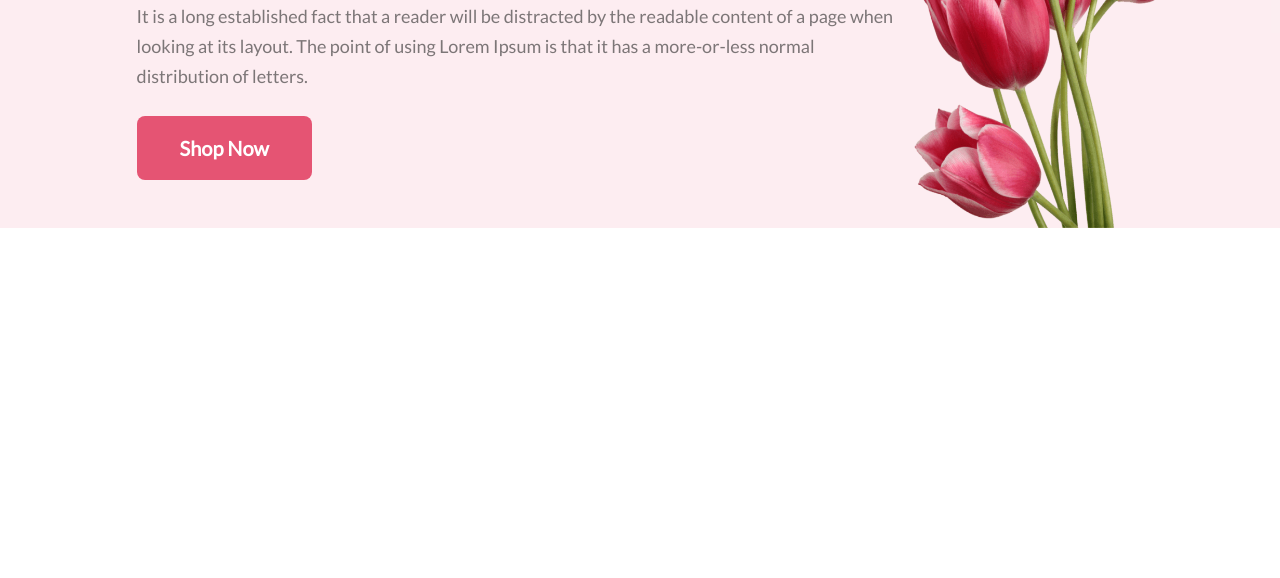
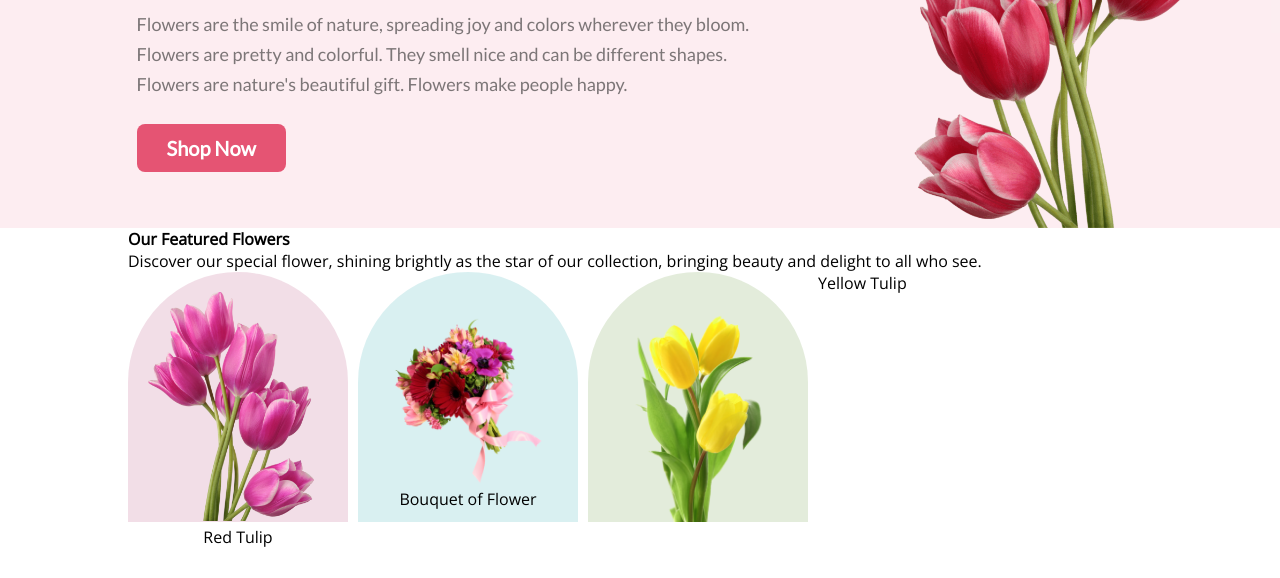
Before and after one commit to sabbirsiddique/assignment-01-flower-shop, a plain HTML site: page index.html in a window 1280 px wide. Shown: the part 222-800 px from the top of the page. Drawn offline with nearby package versions, Linux system fonts and the light colour scheme.

Commit message:
secction 2 conitnue

```diff
--- a/index.html
+++ b/index.html
@@ -13,11 +13,15 @@
 
 <body>
     <header>
+        <!-- Section-1 starts here -->
         <section class="flower-shop-section1">
             <div class="flower-shop-container">
                 <div class="about-flower">
                     <h1 class="heading">Let's make <br> beautiful flowers a <br> part of your life.</h1>
-                    <p class="flower-description">It is a long established fact that a reader will be distracted by the readable content of a page when looking at its layout. The point of using Lorem Ipsum is that it has a more-or-less normal distribution of letters.</p>
+                    <p class="flower-description">Flowers are the smile of nature, spreading joy and colors wherever
+                        they bloom. <br> Flowers are pretty and colorful. They smell nice and can be different shapes.
+                        <br> Flowers are nature's beautiful gift. Flowers make people happy.
+                    </p>
                     <button class="btn-primary">Shop Now</button>
                 </div>
                 <div class="flower-image">
@@ -25,8 +29,38 @@
                 </div>
             </div>
         </section>
+        <!-- Section-1 ends here-->
     </header>
-    <main></main>
+    <main>
+        <section class="flower-shop-section2">
+            <div class="our-featured-flowers">
+                <div class="featured-flower-info">
+                    <h4 class="featured-flower-title">Our Featured Flowers
+                    </h4>
+                    <p class="featured-flower-description">Discover our special flower, shining brightly as the star of our collection, bringing beauty and delight to all who see.</p>
+                </div>
+                <div class="flower-cards">
+                    <div class="flower-card-1">
+                        <img class="flower-img-1" src="./Flower Asset/pinkTulip.png" alt="">
+                        <p>Red Tulip</p>
+                    </div>
+                    <div class="flower-card-2">
+                        <img class="flower-img-2" src="./Flower Asset/bouquetofFlower.png" alt="">
+                        <p>Bouquet of Flower</p>
+                    </div>
+                    <div class="flower-card-3">
+                        <img class="flower-img-3" src="./Flower Asset/yellowTulip.png" alt="">
+                    </div>
+                    <p>Yellow Tulip</p>
+                </div>
+                <div class="service-info">
+                    <div class="services-1"></div>
+                    <div class="services-2"></div>
+                    <div class="services-3"></div>
+                </div>
+            </div>
+        </section>
+    </main>
     <footer></footer>
 </body>
 
--- a/styles/flower.css
+++ b/styles/flower.css
@@ -48,17 +48,82 @@ body {
     font-family: Lato;
     font-size: 20px;
     font-weight: 700;
-    padding: 20px 43px;
+    padding: 12px 30px;
     border: none;
     border-radius: 8px;
     background: #E55473;
 
 }
 
+.flower-image {
+    margin-top: 35px;
+}
+
 .red-tulip {
     width: 330px;
-    height: 450px;
+    height: 415px;
     background-repeat: no-repeat;
 }
 
 /* Section-1 styles end */
+
+.flower-shop-section2{
+    background-color: #FFF;
+    /* max-width: 1366px;
+    max-height: 900px; */
+    width: 100hw;
+}
+
+.our-featured-flowers{
+    width: 80%;
+    margin: auto;
+}
+
+.flower-card-1 {
+    width: 220px;
+    height: 250px;
+    border-radius: 300px 300px 0px 0px;
+    background: rgba(167, 33, 98, 0.15);
+}
+
+
+.flower-card-2 {
+    width: 220px;
+    height: 250px;
+    border-radius: 300px 300px 0px 0px;
+    background: rgba(5, 151, 160, 0.15);
+}
+
+.flower-card-3 {
+    width: 220px;
+    height: 250px;
+    border-radius: 300px 300px 0px 0px;
+    background: rgba(71, 125, 17, 0.15);
+}
+
+.flower-img-1 {
+    width: 166px;
+    padding-top: 20px;
+    padding-left: 20px;
+}
+
+.flower-img-2 {
+    width: 166px;
+    padding-top: 45px;
+    padding-left: 30px;
+}
+
+.flower-img-3 {
+    width: 153px;
+    padding-top: 20px;
+    padding-left: 32px;
+}
+
+.flower-cards {
+    display: flex;
+    gap: 10px;
+}
+
+.flower-cards p {
+    text-align: center;
+}
```
